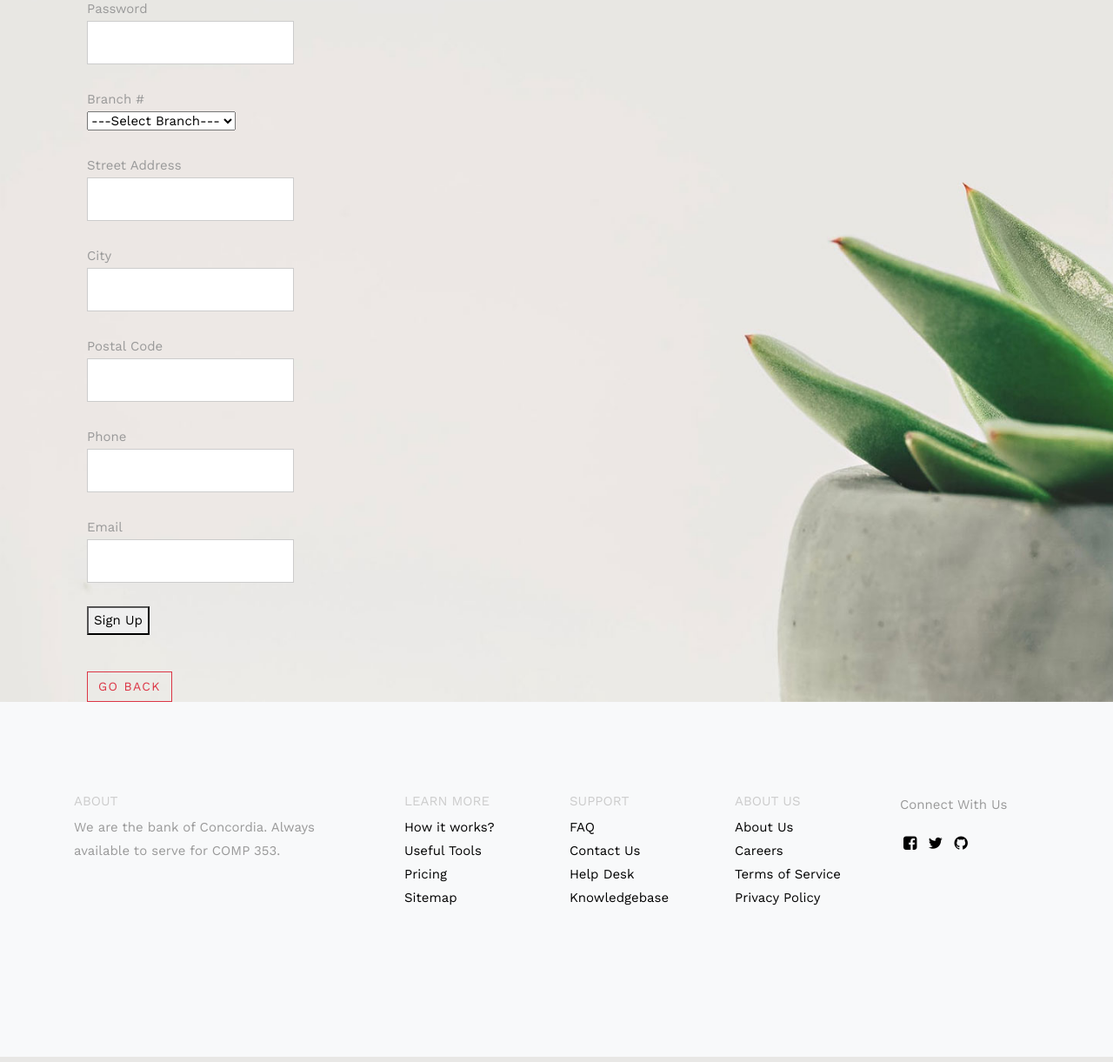
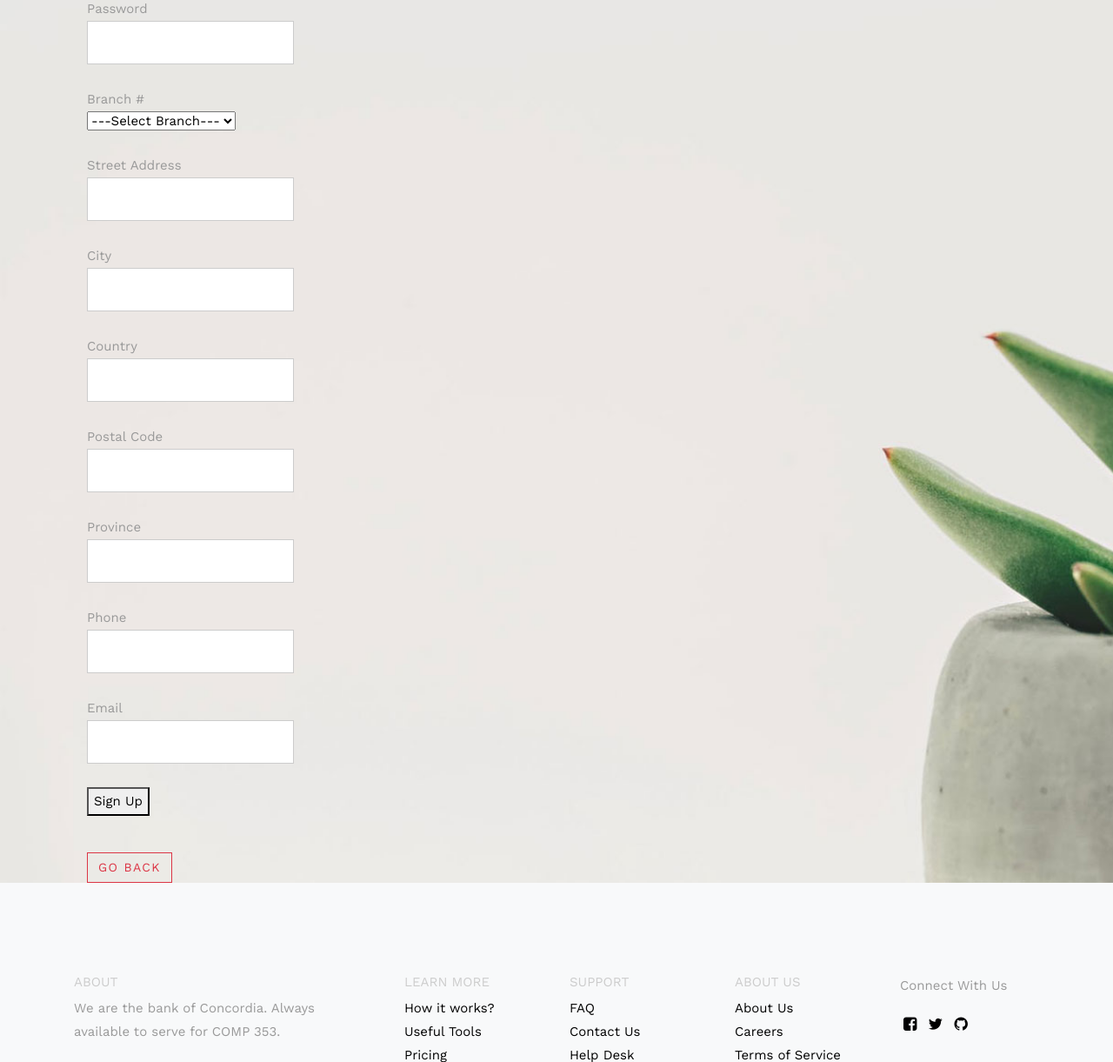
Before and after one commit to Mottelz/Fake-Bank-DB, a PHP site: page /signup in a window 1280 px wide. Shown: the part 318-1539 px from the top of the page at 87% size. Run offline with PHP 8.4, Linux system fonts and the light colour scheme; data that the repository does not hold is empty; some web fonts are replaced.

Commit message:
Added fields to signup view

```diff
--- a/app/controllers/signup.php
+++ b/app/controllers/signup.php
@@ -28,6 +28,8 @@ class signup extends Controller
 			$department = null;
 			$streetAddress = $_POST['street_address'];
 			$city = $_POST['city'];
+			$province = $_POST['province'];
+			$country = $_POST['country'];
 			$postalCode = $_POST['postal_code'];
 			$phone = $_POST['phone'];
 			$email = $_POST['email'];
--- a/app/views/signup.php
+++ b/app/views/signup.php
@@ -78,8 +78,22 @@
 		<br />
 
 		<div>
+			Country<br />
+			<input type="text" name="country" required class="form-control" style="width:auto;"/>
+		</div>
+
+		<br />
+
+		<div>
 			Postal Code<br />
 			<input type="text" name="postal_code" required class="form-control" style="width:auto;"/>
+		</div>
+
+		<br />
+
+		<div>
+			Province<br />
+			<input type="text" name="province" required class="form-control" style="width:auto;"/>
 		</div>
 
 		<br />
```
